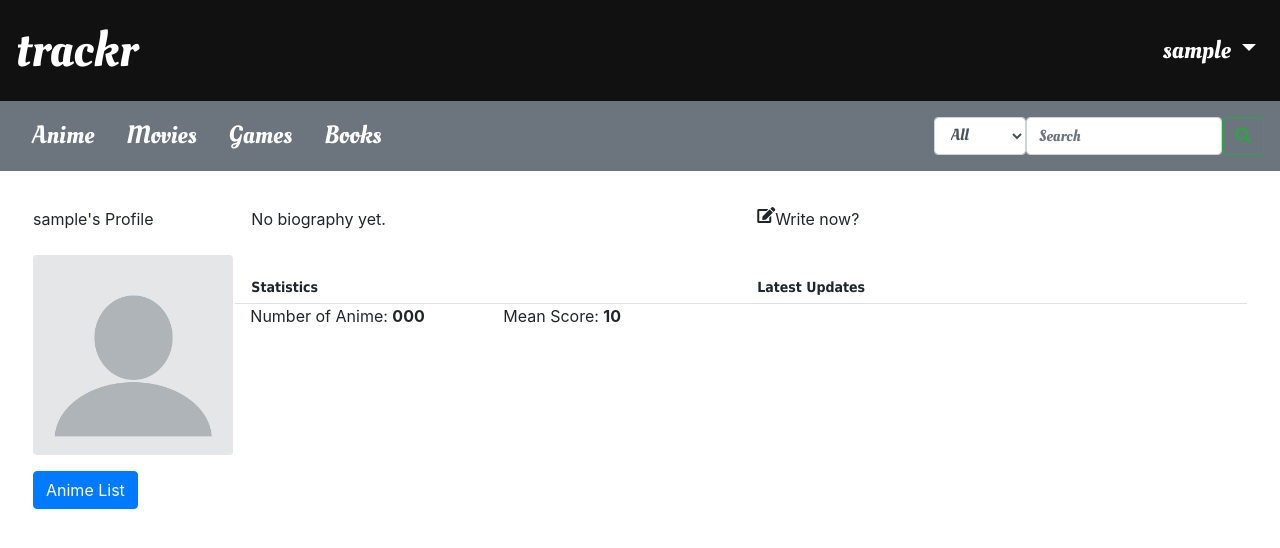
After one commit to audemed44/flask-trackr, a Flask app: template app/templates/profile.html in a window 1280 px wide. The commit adds this page. Shown: the top 548 px of the page. Run offline with Flask 2, Linux system fonts and the light colour scheme; a user stored in the database is signed in; tables that the repository leaves empty hold one stand-in row (values such as "Sample post"); the template is opened without the code that fills it: most values are stand-ins (such as "Sample title", 1, 10 or a date in 2020); some libraries are stand-ins or nearby versions.

Commit message:
Added basic profile page route and template

```diff
--- a/app/__init__.py
+++ b/app/__init__.py
@@ -9,6 +9,6 @@ app.config.from_object(Config)
 db = SQLAlchemy(app)
 migrate = Migrate(app, db)
 login = LoginManager(app)
-
+LoginManager.login_view = 'login'
 
 from app import routes, models
--- a/app/routes.py
+++ b/app/routes.py
@@ -1,7 +1,7 @@
 from flask import render_template, flash, redirect, request, url_for
 from app import app
 from app.forms import LoginForm, RegisterForm, AddToListForm
-from flask_login import current_user, login_user, logout_user
+from flask_login import current_user, login_user, logout_user, login_required
 from app.models import User, TopAnime, Lists
 from app import db
 from helpers import getAnime, get_mal_score, get_search_results
@@ -33,10 +33,8 @@ def login():
         return redirect('/index')
     return render_template('login.html', form=form)
 
-LoginManager.login_view = url_for('login')
-
+@app.route('/logout')
 @login_required
-@app.route('/logout')
 def logout():
     logout_user()
     return redirect('/index')
@@ -69,8 +67,8 @@ def top_anime():
     form = AddToListForm()
     return render_template('topanime.html',top_anime_list=top_anime_list,form=form,id_dict=id_dict)
 
+@app.route('/addAnime')
 @login_required
-@app.route('/addAnime')
 def add_anime():
     form = AddToListForm()
     print(str(request.args['score']))
@@ -89,9 +87,9 @@ def add_anime():
             return redirect(url_for('anime_list'))
 
 
-@login_required
 @app.route('/animeList/sort/<string:sort_type>')
 @app.route('/animeList')
+@login_required
 def anime_list(sort_type='default'):
     if sort_type == 'default':
         user_anime_list = Lists.query.filter_by(user_id=current_user.id, media = 'anime').all()
@@ -118,8 +116,8 @@ def anime_list(sort_type='default'):
 
 
 
+@app.route('/delete/<string:id>')
 @login_required
-@app.route('/delete/<string:id>')
 def delete_anime(id):
     if current_user.is_authenticated:
         anime = Lists.query.filter_by(user_id=current_user.id, media='anime',media_id=int(id)).first()
@@ -158,15 +156,18 @@ def search_anime():
         return redirect(url_for('index'))
 
 
+@app.route('/profile')
 @login_required
-@app.route('/profile')
 def my_profile():
     number_of_anime = Lists.query.filter_by(user_id=current_user.id).count()
     user_scores_string = Lists.query.with_entities(Lists.user_score).filter_by(user_id=current_user.id).all()
-    user_scores = []
-    for u in user_scores_string:
-        user_scores.append(float(u))
-    mean_score = number_of_anime/user_scores
+    user_scores_sum = 0
+    if(user_scores_string):
+        for u in user_scores_string:
+            user_scores_sum = user_scores_sum + float(u.user_score)
+        mean_score = user_scores_sum/number_of_anime
+    else:
+        mean_score = 0
     return render_template("profile.html",number_of_anime=number_of_anime, mean_score=mean_score)
     # TODO: profile picture
     # TODO: add provisions for giving number of media with each status ie- watching, dropped, etc.
--- a/app/static/css/style.css
+++ b/app/static/css/style.css
@@ -86,6 +86,27 @@ body {
 
 }
 
+.oleo-script {
+  font-family: 'Oleo Script';
+}
+
+.font-arial-bold {
+  font-family: 'Verdana';
+  font-weight: bold;
+  font-size: 12px;
+}
+
+h2 {
+  font-family: 'Tahoma';
+  font-size: 14px;
+  font-weight: bold;
+}
+
+.profile-picture {
+  width: 200px;
+  height: 200px;
+}
+
 .top-anime-rank {
   font-size: 40px;
 }
--- a/app/templates/base.html
+++ b/app/templates/base.html
@@ -91,7 +91,6 @@
     {% block main_content %}
     {% endblock %}
     {% block error_messages %}
-    <hr>
     {% with messages = get_flashed_messages() %}
         {% if messages %}
         <ul>
--- a/app/templates/index.html
+++ b/app/templates/index.html
@@ -12,7 +12,7 @@
 
                 <div class="dropdown-menu" aria-labelledby="dropdownMenuLink">
                   <a class="dropdown-item" href="{{ url_for('index')}}">Home</a>
-                  <a class="dropdown-item" href="#">Profile</a>
+                  <a class="dropdown-item" href="{{ url_for('my_profile')}}">Profile</a>
                   <a class="dropdown-item" href="{{ url_for('anime_list')}}">Lists</a>
                   <a class="dropdown-item" href="{{ url_for('logout')}}">Logout</a>
                 </div>
--- /dev/null
+++ b/app/templates/profile.html
@@ -0,0 +1,29 @@
+{% extends "index.html" %}
+{% block list_content %}
+<div class="container-fluid profile-page-container py-3 px-5">
+    <div class="row">
+        <div class="col-sm-2">
+            <div class="row text-center">{{current_user.username}}'s Profile</div>
+            <br>
+            <div class="row"><p><img src="{{ url_for('static',filename='images/profile_picture.png') }}" class="img-fluid rounded float-left profile-picture"></p></div>
+            <div class="row"><a href="{{url_for('anime_list')}}"class="btn btn-primary">Anime List</a></div></div>
+        <div class="col-sm-5">
+            <div class="row pl-3">No biography yet. <br>
+            <br>
+            <br></div>
+            <div class="row border-bottom"><p class="text-center pl-3"><h2>Statistics</h2></p></div>
+            <div class="row">
+                <div class="col">Number of Anime: <b>{{number_of_anime}}</b></div>
+                <div class="col">Mean Score: <b>{{mean_score}}</b></div>
+            </div>
+        </div>
+        <div class="col-sm-5 text-right">
+                <div class="row pl-3"><i class="fa fa-edit"></i>Write now?<br>
+                    <br>
+                    <br></div>
+            <div class="row border-bottom"><p class="text-center pl-3"><h2>Latest Updates</h2></p></div>
+        </div>
+    </div>
+
+</div>
+{% endblock %}
```
Also changed, not shown: helpers.py (+10 -1 lines), app/static/images/profile_picture.png (added).
